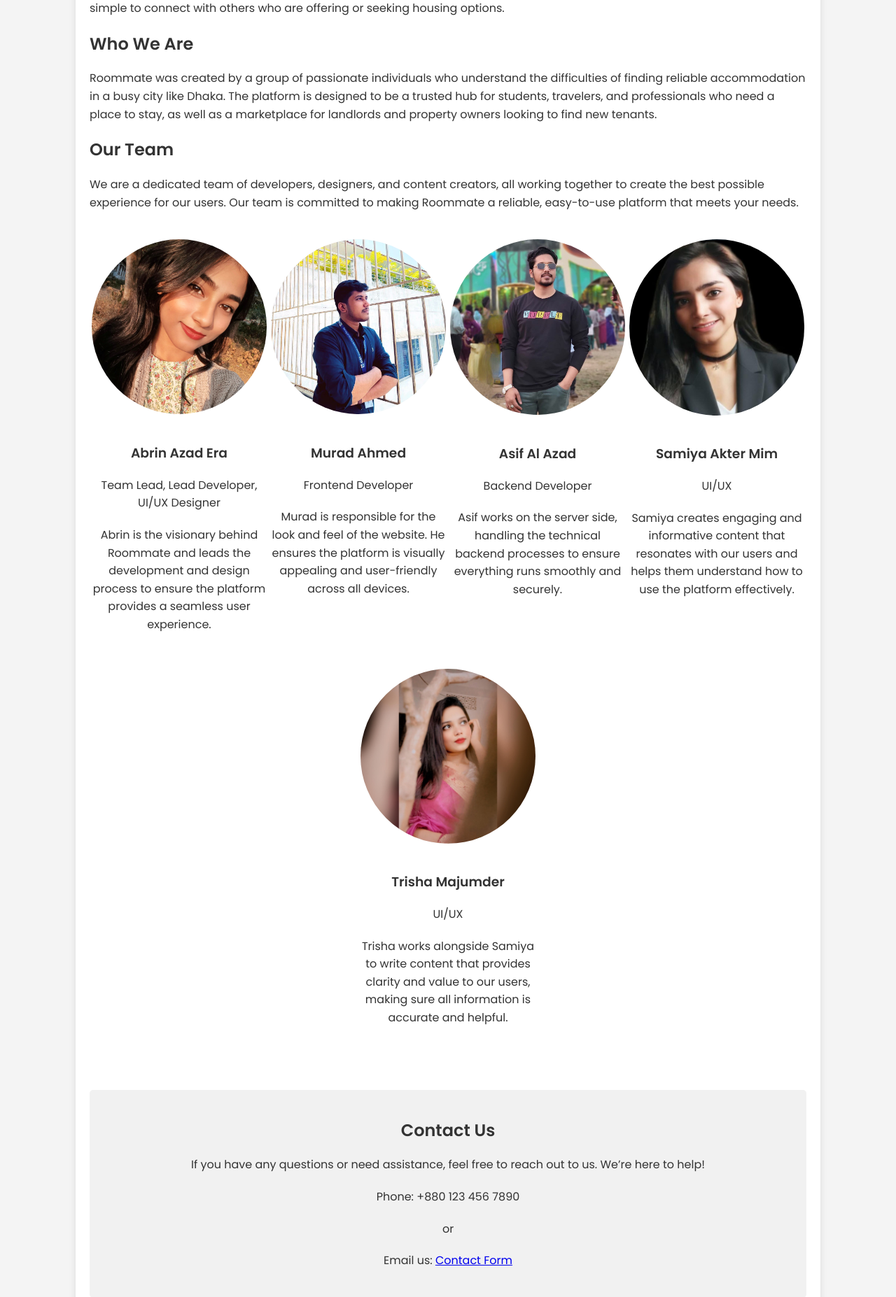
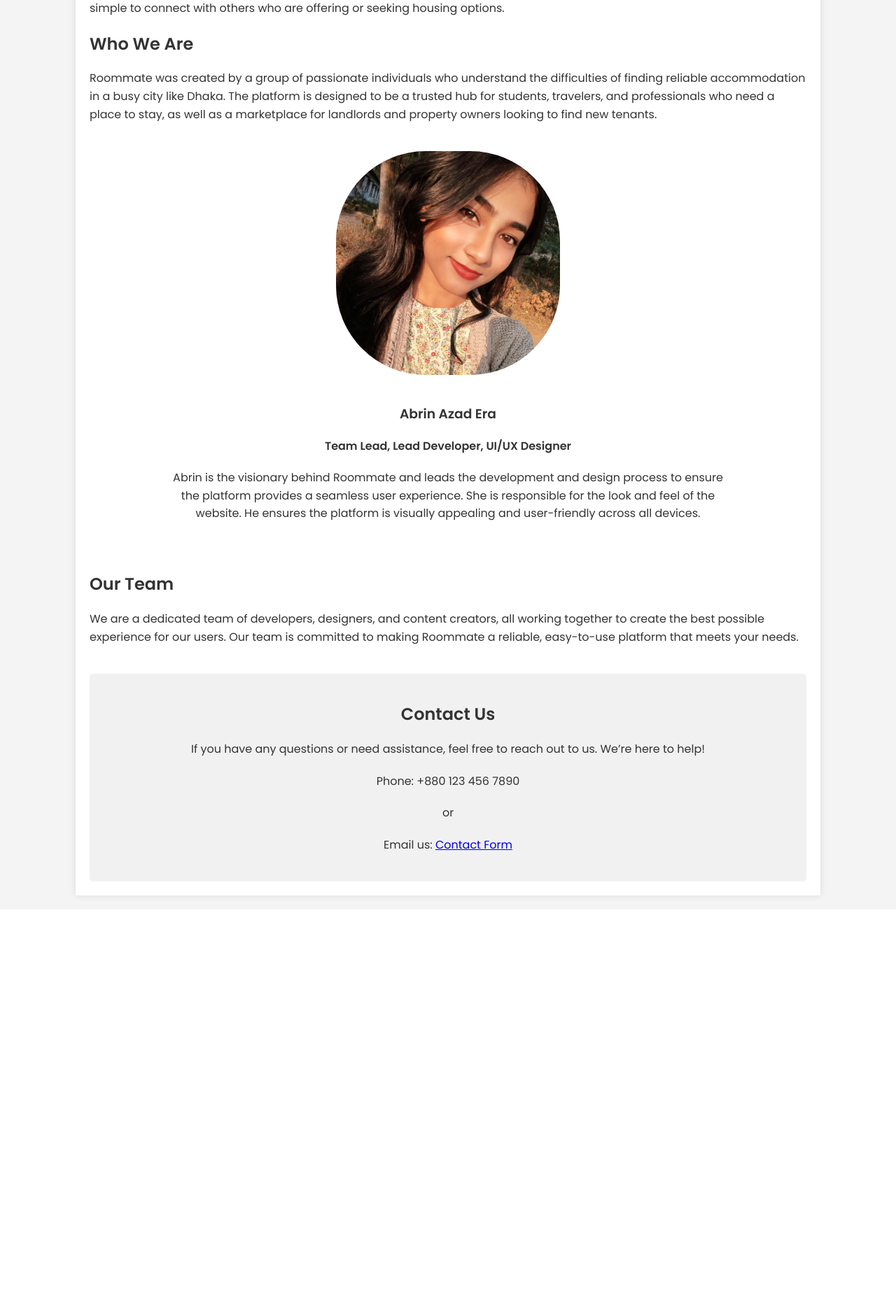
Before and after one commit to abrinera/web-application-roommate, a Django app: page /about_us in a window 1280 px wide. Shown: the part 298-2152 px from the top of the page at 70% size. After the commit the page ends 1585 px from the top, so only its background shows below. Run offline with Django 5.2, Linux system fonts and the light colour scheme.

Commit message:
about us updated

```diff
--- a/roommate/webapp/templates/about_us.html
+++ b/roommate/webapp/templates/about_us.html
@@ -57,13 +57,13 @@
 
         .team-member {
             text-align: center;
-            width: 250px;
+            width: 800px;
             margin-bottom: 30px;
         }
 
         .team-member img {
-            width: 100%;
-            border-radius: 50%;
+            width: 40%;
+            border-radius: 40%;
             margin-bottom: 15px;
         }
 
@@ -90,41 +90,18 @@
     <h2>Who We Are</h2>
     <p>Roommate was created by a group of passionate individuals who understand the difficulties of finding reliable accommodation in a busy city like Dhaka. The platform is designed to be a trusted hub for students, travelers, and professionals who need a place to stay, as well as a marketplace for landlords and property owners looking to find new tenants.</p>
 
-    <h2>Our Team</h2>
-    <p>We are a dedicated team of developers, designers, and content creators, all working together to create the best possible experience for our users. Our team is committed to making Roommate a reliable, easy-to-use platform that meets your needs.</p>
-
     <div class="team">
         <div class="team-member">
             <img src="{% static 'img/p1.jpg' %}" alt="Abrin Azad Era">
             <h3>Abrin Azad Era</h3>
-            <p>Team Lead, Lead Developer, UI/UX Designer</p>
-            <p>Abrin is the visionary behind Roommate and leads the development and design process to ensure the platform provides a seamless user experience.</p>
-        </div>
-        <div class="team-member">
-            <img src="{% static 'img/p2.jpg' %}" alt="Murad Ahmed">
-            <h3>Murad Ahmed</h3>
-            <p>Frontend Developer</p>
-            <p>Murad is responsible for the look and feel of the website. He ensures the platform is visually appealing and user-friendly across all devices.</p>
-        </div>
-        <div class="team-member">
-            <img src="{% static 'img/p3.jpg' %}" alt="Asif Al Azad">
-            <h3>Asif Al Azad</h3>
-            <p>Backend Developer</p>
-            <p>Asif works on the server side, handling the technical backend processes to ensure everything runs smoothly and securely.</p>
-        </div>
-        <div class="team-member">
-            <img src="{% static 'img/p4.jpg' %}" alt="Trisha Majumder">
-            <h3>Samiya Akter Mim</h3>
-            <p>UI/UX</p>
-            <p>Samiya creates engaging and informative content that resonates with our users and helps them understand how to use the platform effectively.</p>
-        </div>
-        <div class="team-member">
-            <img src="{% static 'img/p5.jpg' %}" alt="Shema Akter">
-            <h3>Trisha Majumder</h3>
-            <p>UI/UX</p>
-            <p>Trisha works alongside Samiya to write content that provides clarity and value to our users, making sure all information is accurate and helpful.</p>
+            <p><strong>Team Lead, Lead Developer, UI/UX Designer</strong></p>
+            <p>Abrin is the visionary behind Roommate and leads the development and design process to ensure the platform provides a seamless user experience.
+                She is responsible for the look and feel of the website. He ensures the platform is visually appealing and user-friendly across all devices.
+            </p>
         </div>
     </div>
+    <h2>Our Team</h2>
+    <p>We are a dedicated team of developers, designers, and content creators, all working together to create the best possible experience for our users. Our team is committed to making Roommate a reliable, easy-to-use platform that meets your needs.</p>
 
     <div class="contact-info">
         <h2>Contact Us</h2>
```
Also changed, not shown: roommate/db.sqlite3.
